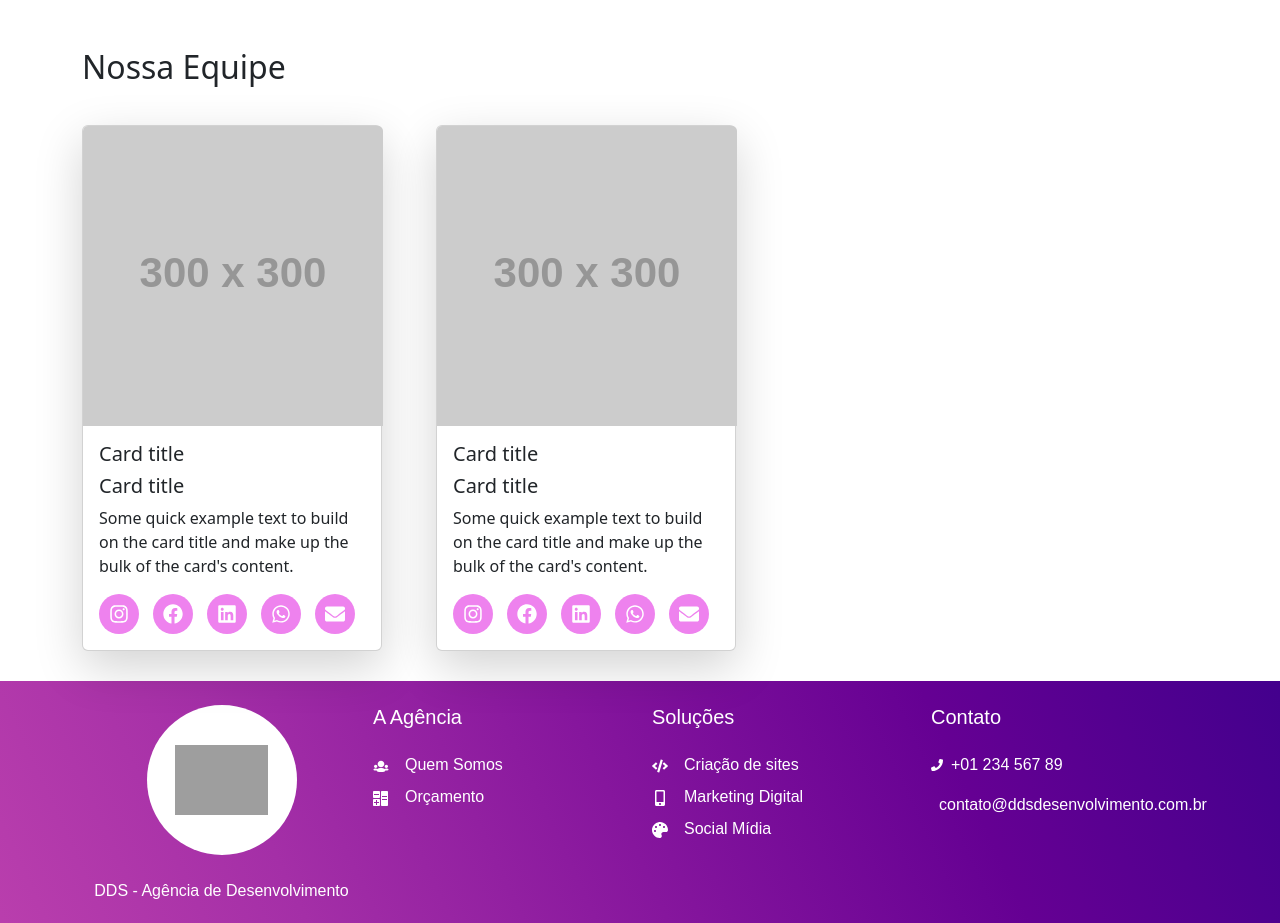
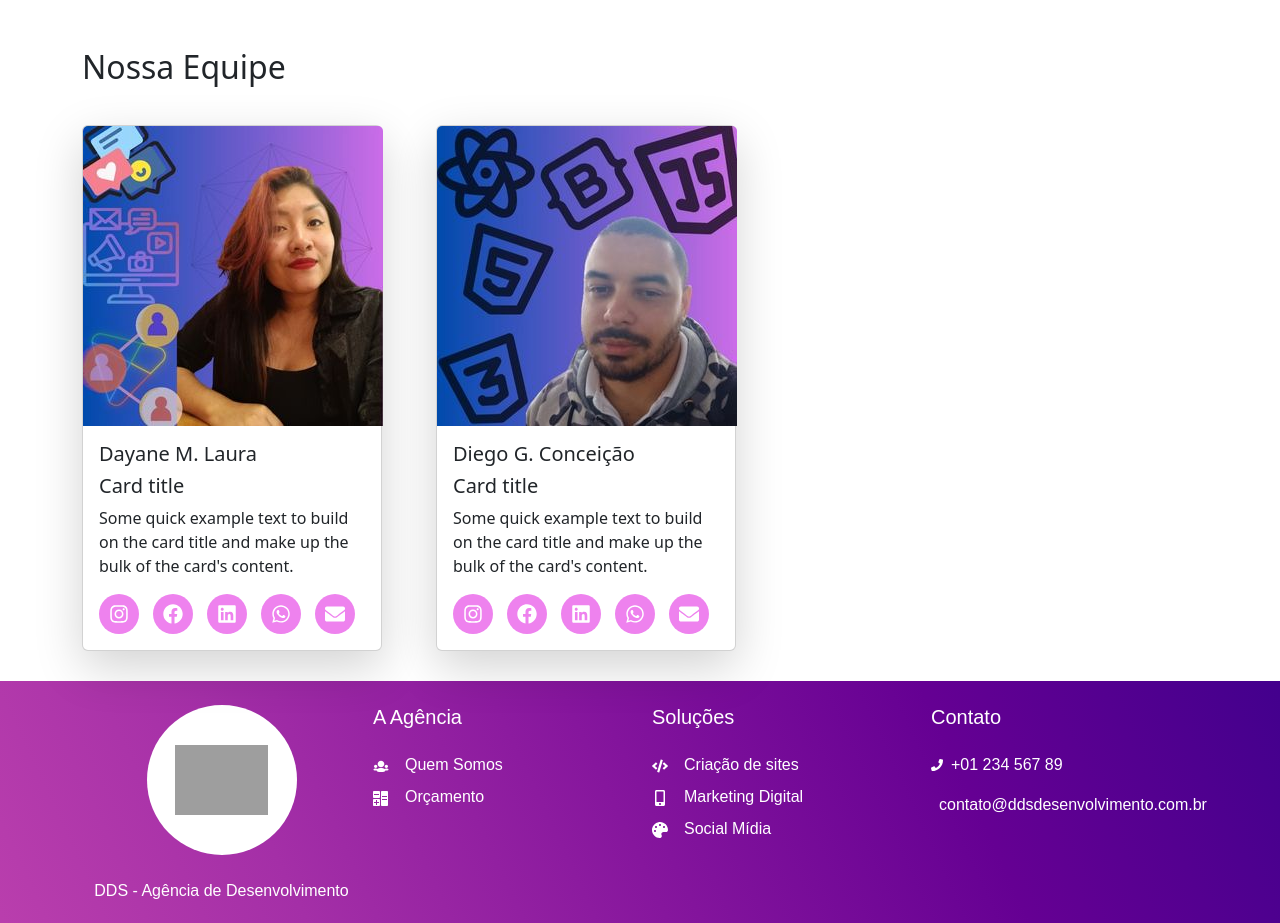
Before and after one commit to diegogaldino-dev/agenciadds, a React (Create React App) app: page /quem-somos in a window 1280 px wide. Shown: the part 1420-2343 px from the top of the page. Built offline with nearby package versions, Linux system fonts and the light colour scheme; grey boxes are pictures that could not be loaded.

Commit message:
adding images

```diff
--- a/src/components/pages/QuemSomos.jsx
+++ b/src/components/pages/QuemSomos.jsx
@@ -16,6 +16,10 @@ import {
   FaWhatsapp,
   FaEnvelope,
 } from "react-icons/fa";
+
+import Diego from '../../img/profile/Diego Site .jpg'
+import Dayane from '../../img/profile/Dayane Site .jpg'
+
 
 import AOS from "aos";
 import "aos/dist/aos.css";
@@ -107,12 +111,12 @@ const QuemSomos = () => {
               <CardQuemSomos className="card shadow-lg mt-2">
                 <img
                   className="card-img-top"
-                  src="https://via.placeholder.com/300x300"
+                  src={Dayane}
                   alt="Member 1"
                   style={{ width: "300px", height: "300px" }}
                 />
                 <div className="card-body">
-                  <h5 className="card-title">Card title</h5>
+                  <h5 className="card-title">Dayane M. Laura</h5>
                   <h5 className="card-title">Card title</h5>
                   <p className="card-text">
                     Some quick example text to build on the card title and make
@@ -153,12 +157,12 @@ const QuemSomos = () => {
               <CardQuemSomos className="card shadow-lg mt-2">
                 <img
                   className="card-img-top"
-                  src="https://via.placeholder.com/300x300"
+                  src={Diego}
                   alt="Member 1"
                   style={{ width: "300px", height: "300px" }}
                 />
                 <div className="card-body">
-                  <h5 className="card-title">Card title</h5>
+                  <h5 className="card-title">Diego G. Conceição</h5>
                   <h5 className="card-title">Card title</h5>
                   <p className="card-text">
                     Some quick example text to build on the card title and make
```
Also changed, not shown: src/img/profile/Dayane Site .jpg (added), src/img/profile/Diego Site .jpg (added).
